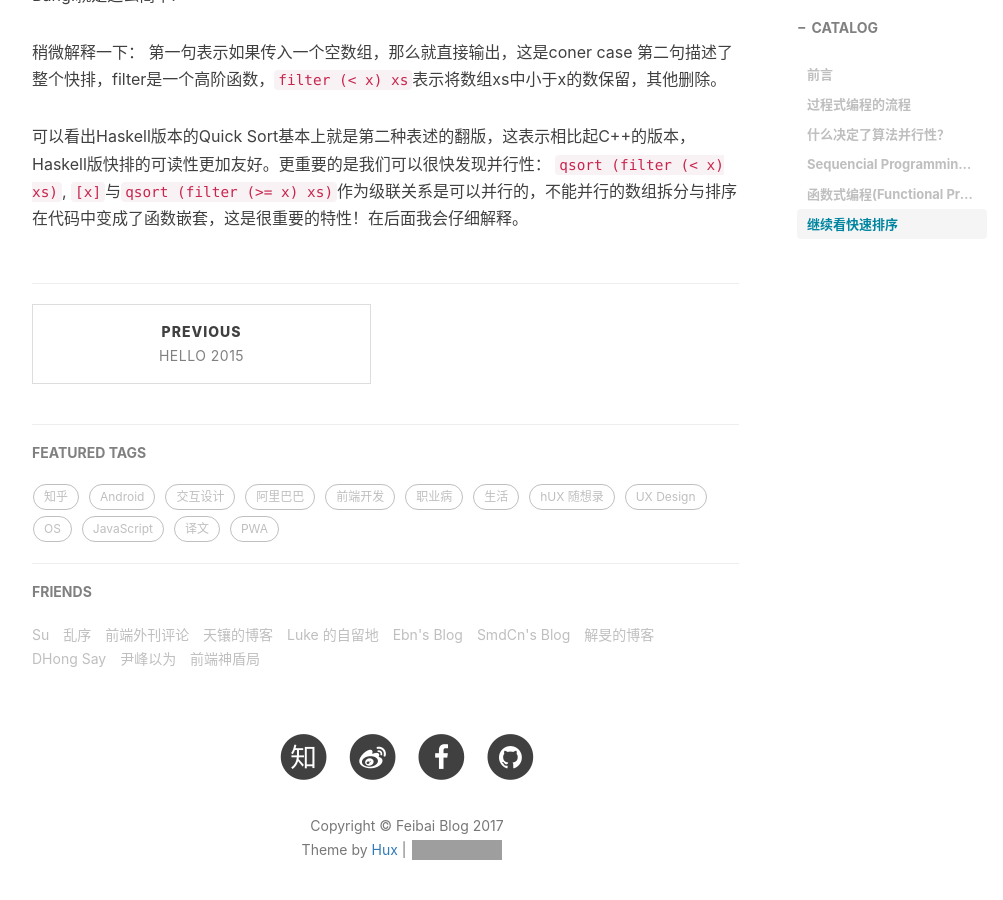
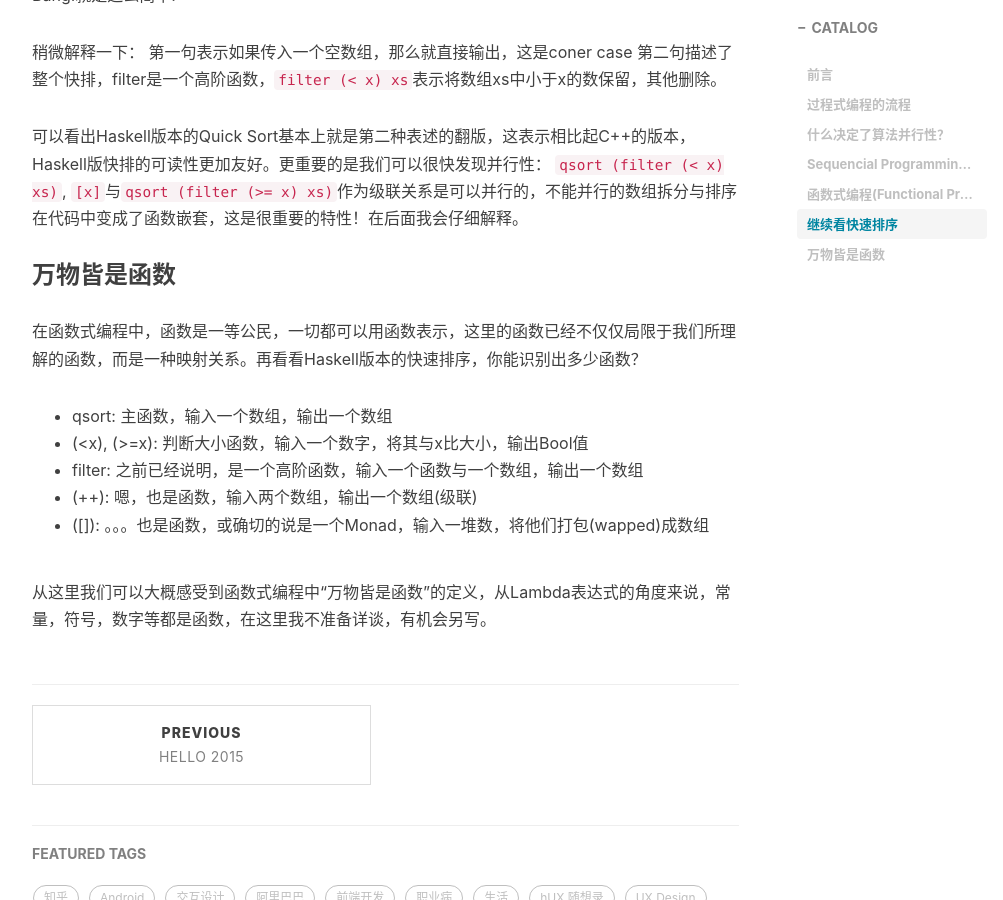
Before and after one commit to FeibHwang/my_Blog, a Jekyll site: the page built from _posts/2017-04-28-Parallelism-Advantages-in-Functional-Programming.markdown, in a window 1280 px wide and 900 px high, scrolled down 3291 px. Shown: the whole window, without its empty margins (233-1236 px from the left). Built offline with Jekyll 4.4.1, drawn with Linux system fonts in a browser that asks for light colours; nearby versions of some CDN libraries; comment, search, counter and statistics services are not loaded; grey boxes are pictures that could not be loaded.

Commit message:
add a post

```diff
--- a/_posts/2017-04-28-Parallelism-Advantages-in-Functional-Programming.markdown
+++ b/_posts/2017-04-28-Parallelism-Advantages-in-Functional-Programming.markdown
@@ -107,3 +107,14 @@ Bang!就是这么简单!
 
 可以看出Haskell版本的Quick Sort基本上就是第二种表述的翻版，这表示相比起C++的版本，Haskell版快排的可读性更加友好。更重要的是我们可以很快发现并行性：
 `qsort (filter (< x) xs)`, `[x]`与`qsort (filter (>= x) xs)`作为级联关系是可以并行的，不能并行的数组拆分与排序在代码中变成了函数嵌套，这是很重要的特性！在后面我会仔细解释。
+
+### 万物皆是函数
+在函数式编程中，函数是一等公民，一切都可以用函数表示，这里的函数已经不仅仅局限于我们所理解的函数，而是一种映射关系。再看看Haskell版本的快速排序，你能识别出多少函数？
+
+* qsort: 主函数，输入一个数组，输出一个数组
+* (<x), (>=x): 判断大小函数，输入一个数字，将其与x比大小，输出Bool值
+* filter: 之前已经说明，是一个高阶函数，输入一个函数与一个数组，输出一个数组
+* (++): 嗯，也是函数，输入两个数组，输出一个数组(级联)
+* ([]): 。。。也是函数，或确切的说是一个Monad，输入一堆数，将他们打包(wapped)成数组
+
+从这里我们可以大概感受到函数式编程中“万物皆是函数”的定义，从Lambda表达式的角度来说，常量，符号，数字等都是函数，在这里我不准备详谈，有机会另写。
```
